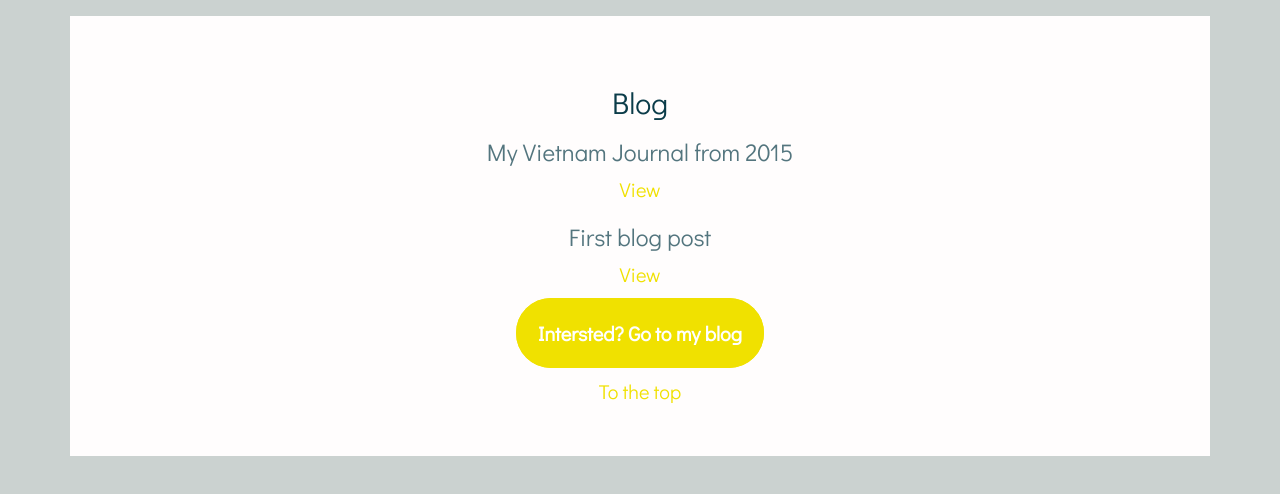
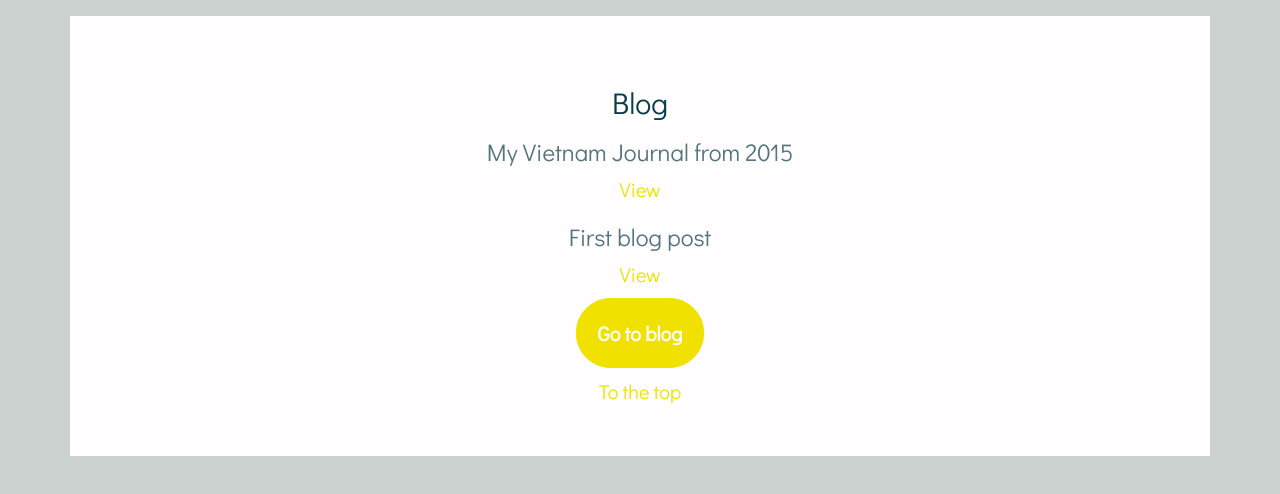
Before and after one commit to RebekkaHaley/personal-static-profile, a plain HTML site: page index.html in a window 1280 px wide. Shown: the part 2577-3071 px from the top of the page. Drawn offline with nearby package versions, Linux system fonts and the light colour scheme.

Commit message:
Fixed spelling msitake on blog button

```diff
--- a/index.html
+++ b/index.html
@@ -50,7 +50,7 @@
               <a href="https://bexblogsblog.wordpress.com/2017/05/13/first-blog-post/" target="_blank">View</a>
             </div>
             <div class="padded">
-              <a class="button-primary" href="https://bexblogsblog.wordpress.com" target="_blank">Intersted? Go to my blog</a>
+              <a class="button-primary" href="https://bexblogsblog.wordpress.com" target="_blank">Go to blog</a>
             </div>
             <a href="#top">To the top</a>
           </div>
```
